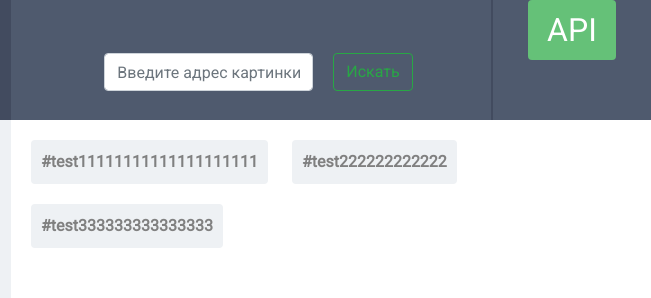
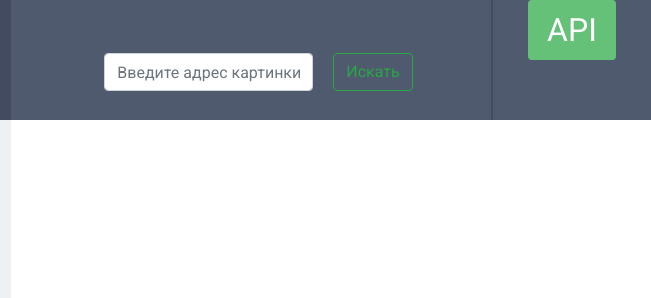
Before and after one commit to festfire/webimg, a plain HTML site: page http/index1.html in a window 1280 px wide. Shown: the top 298 px of the page, 629-1280 px from the left. Drawn offline with nearby package versions, Linux system fonts and the light colour scheme; files that its build step writes are made by us from their sources; files whose address does not match are found by name.

Commit message:
Add files via upload

```diff
--- a/http/index1.html
+++ b/http/index1.html
@@ -4,8 +4,8 @@
 <head>
   <meta charset="utf-8">
 
-  <title>The HTML5 Herald</title>
-  <meta name="description" content="The HTML5 Herald">
+  <title>Загрузка изображений</title>
+  <meta name="description" content="Загрузка изображений">
   <meta name="author" content="SitePoint">
 
   <link rel="stylesheet" href="https://stackpath.bootstrapcdn.com/bootstrap/4.1.3/css/bootstrap.min.css" integrity="sha384-MCw98/SFnGE8fJT3GXwEOngsV7Zt27NXFoaoApmYm81iuXoPkFOJwJ8ERdknLPMO" crossorigin="anonymous">
@@ -32,6 +32,19 @@
 		var input;
 
 		window.onload = function() {
+			var img = document.getElementById('image');
+
+			/*img.onload = function() {
+				var canvas = document.createElement('canvas');
+				canvas.width = img.width;
+				canvas.height = img.height;
+				canvas.getContext('2d').drawImage(img, 0, 0, img.width, img.height);
+
+				var pixelData = canvas.getContext('2d').getImageData(1, 1, 1, 1).data;
+
+				alert(pixelData);
+			};*/
+
 			label = document.getElementById("filename");
 			input = document.getElementById("exampleInputFile");
 
@@ -99,15 +112,6 @@
 				</div>
 			</div>
 			<div class="col" id='tall-right'>
-				<b class='tag'>
-					#test11111111111111111111
-				</b>
-				<b class='tag'>
-					#test222222222222
-				</b>
-				<b class='tag'>
-					#test333333333333333
-				</b>
 
 			</div>
 		</div>
```
